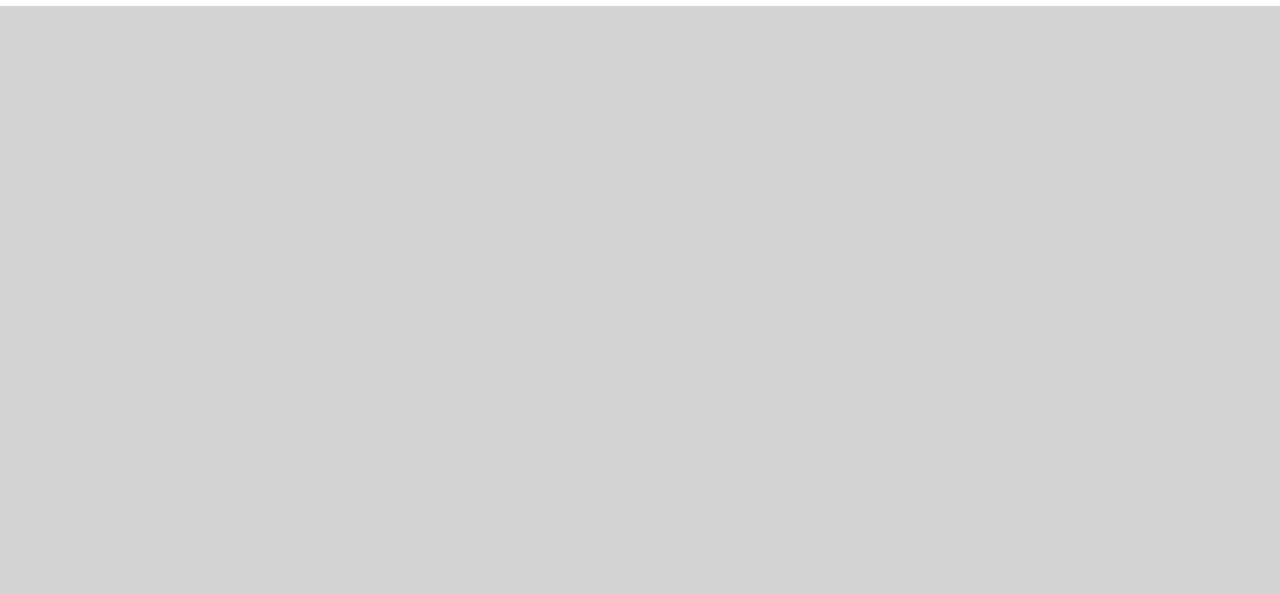
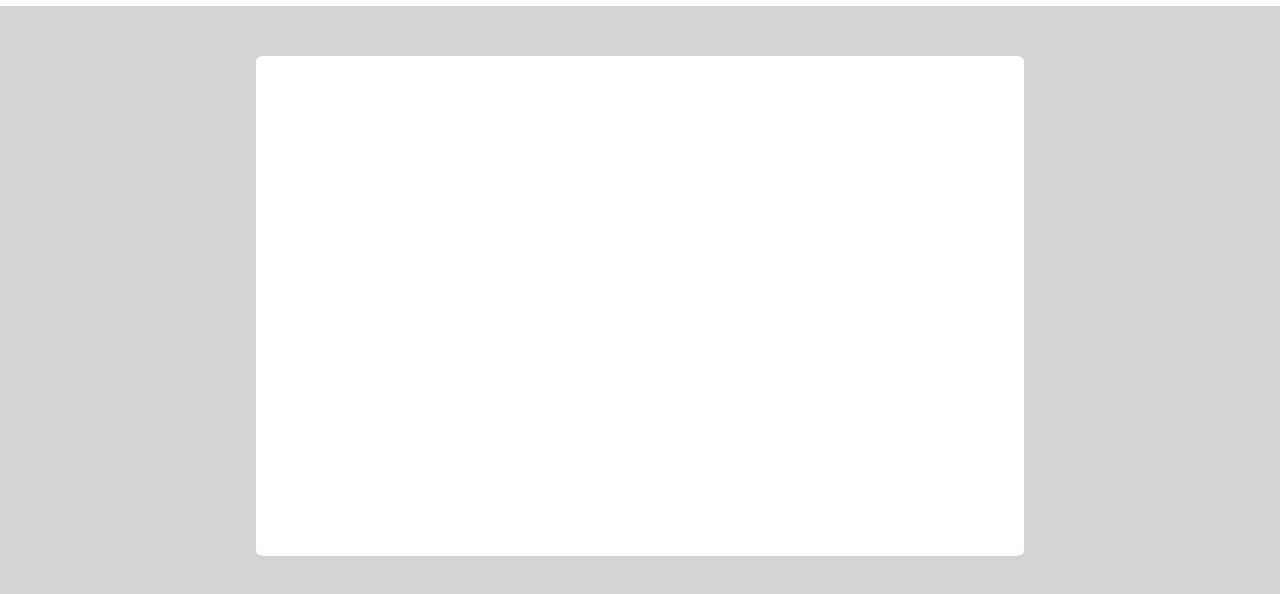
Before and after one commit to Andrei-Gabriel/html-css-toboolist, a plain HTML site: page index.html in a window 1280 px wide. Shown: the part 64-658 px from the top of the page. Drawn offline with Linux system fonts and the light colour scheme.

Commit message:
Fine contenitore elem di body / header

```diff
--- a/index.html
+++ b/index.html
@@ -21,6 +21,8 @@
         </div>
     </header>
 
+    <!-- Contenitore tutti gli elementi del BODY tranne HEADER -->
+    <div id="contenitore-max">
         <!-- Inizio NAV -->
         <nav>
 
@@ -43,5 +45,6 @@
 
             </section>
         </main>
+    </div>
 </body>
 </html>
--- a/style.css
+++ b/style.css
@@ -7,6 +7,7 @@
     body {
         background-color: lightgrey;
     }
+
 /* Inizio HEADER ---------------------------------------------------- */
 header {
     height: 70px;
@@ -24,3 +25,12 @@ header {
             /* Definisce il punto dove deve stare il testo */
             vertical-align: middle;
         }
+
+/* Proprietà contenitore-max ---------------------------------------- */
+#contenitore-max {
+    height: 500px;
+    width: 60%;
+    margin: 50px auto;
+    background-color: white;
+    border-radius: 1%;
+}
```
Lines whose indentation alone changed are shown as unchanged.
